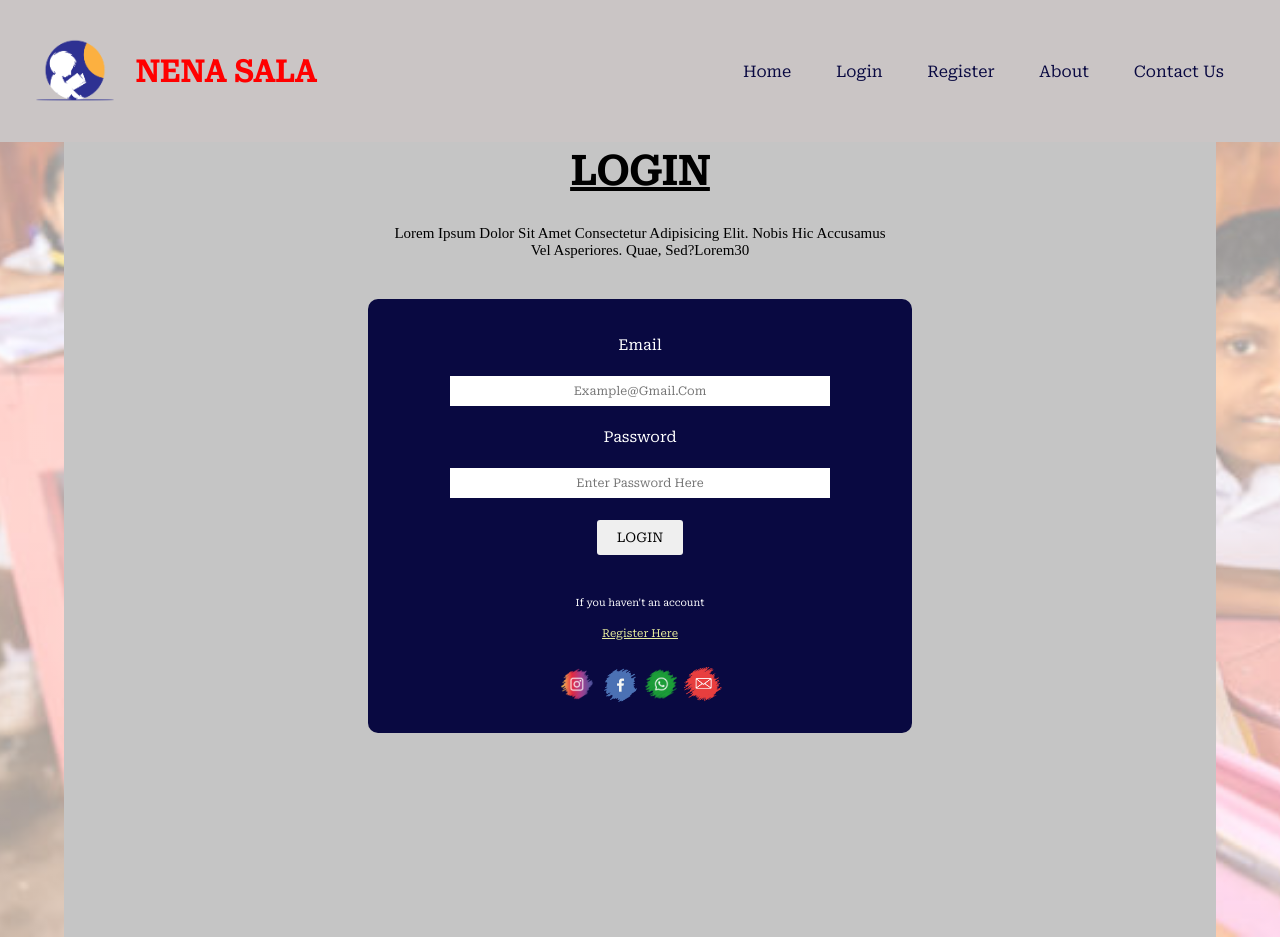
After one commit to RuchiraTharaka/CO226Project_Group16, a PHP site: page /login.php in a window 1280 px wide. The commit adds this page. Run offline with PHP 8.4, Linux system fonts and the light colour scheme.

Commit message:
start developing login page and reg page

```diff
--- a/css/main.css
+++ b/css/main.css
@@ -57,8 +57,20 @@ html::-webkit-scrollbar-thumb{
 }
 
 section {
-    padding: 5vw;
+    padding: 5vw 5vw  0 5vw;
 }
+
+button {
+    text-transform: uppercase;
+    padding: 1rem 2rem;
+    border-radius: 0.3rem;
+}
+
+button:hover {
+    cursor: pointer;
+    background: rgb(175, 167, 167);
+}
+
 
 .header{
     background: rgb(202, 197, 197);
@@ -71,7 +83,6 @@ section {
     left: 0;
     right: 0;
     z-index: 1000;
-
 }
 
 .header .logo{
@@ -92,13 +103,14 @@ section {
 }
 
 .header .navbar a{
+    color: var(--maiin-color);
     margin: 0.1rem;
     font-size: 1.6rem;
     padding-right: 40px;
 }
 .body {
-    min-height: 100vh;
-    max-height: 100vh;
+    min-height: 100%;
+    max-height: 100%;
     align-items: center;
     padding: 0;
     background-image: url('../images/bg.jpg');
@@ -149,8 +161,7 @@ section {
 }
 
 .section {
-    /* background: var(--bg); */
-    padding:  5rem;
+    padding:  6rem;
     align-items: center;
 }
 
@@ -176,6 +187,16 @@ section {
     padding: 1rem 0 2rem 0;
 }
 
+.container p{
+    font-family: "Times New Roman", Times, serif;
+    font-size: 1.5rem;
+    font-weight: lighter;
+    padding-top: 0rem;
+    padding-left: 20rem;
+    padding-right: 20rem;
+    padding-bottom: 4rem;
+}
+
 .container .sessions table {
     /* margin-left: auto;
     margin-right: auto;
@@ -191,7 +212,7 @@ section {
     font-family: var(--font);
     font-weight: 600;
     font-size: 2rem;
-    padding: 1rem 14rem;
+    padding: 1rem 13rem;
     background: rgb(82, 81, 81);
     color: #fff;
 }
@@ -228,18 +249,8 @@ tr:nth-child(even) {
 }
 
 .container .space {
-    min-width: 100vw;
+    /* min-width: 100vw; */
     min-height: 60vh;
-}
-
-.container .about p{
-    font-family: "Times New Roman", Times, serif;
-    font-size: 1.5rem;
-    font-weight: lighter;
-    padding-top: 0rem;
-    padding-left: 20rem;
-    padding-right: 20rem;
-    padding-bottom: 4rem;
 }
 
 .container .about .statistics .row {
@@ -263,7 +274,6 @@ tr:nth-child(even) {
     margin-right: auto;
 }
 
-
 .container .about .statistics .row .col-2 {
     margin-left: auto;
     margin-right: auto;
@@ -278,5 +288,130 @@ tr:nth-child(even) {
     margin-left: 18rem;
     margin-right: 18rem;
     min-height: 10rem;
-    background: var(--bg);
 }
+
+.form {
+    background: var(--maiin-color);
+    border-radius: 1rem;
+    padding-top: 2rem;
+    padding-bottom: 2rem;
+}
+
+.lbl {
+    color: #fff;
+    font-size: 1.5rem;
+    padding: 1rem;
+}
+
+.inp {
+    height: 3rem;
+    width: 380px;
+    font-size: 1.2rem;
+}
+
+table {
+    margin: auto;
+}
+
+.contact-form .form table td {
+    padding: 1rem;
+    background: var(--maiin-color);
+    text-align: left;
+}
+
+.info {
+    min-width: 100px;
+    min-height: 10px;
+    background: var(--maiin-color);
+}
+
+.contact-form   .form .btn {
+    text-align: center;
+}
+
+#email {
+    text-transform: lowercase;
+}
+
+.contact-img {
+    max-height: 4rem;
+}
+
+
+/* start login page css here  */
+
+.login {
+    padding-top: 0;
+    padding-bottom: 25.5vh;
+}
+
+.login .login-form {
+    margin-left: 18rem;
+    margin-right: 18rem;
+    min-height: 10rem;
+}
+
+.login .login-form .form table td {
+    padding-top: 1.5rem;
+    padding-bottom: 0.5rem;
+    background: var(--maiin-color);
+}
+
+.login .login-form .form .inp {
+    text-align: center;
+}
+
+.login .login-form .form .msg {
+    color: #fff;
+    font-size: 1rem;
+    padding-top: 3.5rem;
+    padding-bottom: 0.2rem;
+    text-transform: none    ;
+}
+
+.login .login-form .form .reg-link {
+    color: rgb(233, 238, 157);
+    font-size: 1.1rem;
+    text-decoration: underline;
+    padding-top: 0rem;
+    padding-bottom: 3.5rem;
+}
+
+.registration {
+    padding-top: 0;
+    padding-bottom: 25.5vh;
+}
+
+.registration .registration-form {
+    margin-left: 18rem;
+    margin-right: 18rem;
+    min-height: 10rem;
+}
+
+.registration .registration-form .form table td {
+    padding-top: 1.5rem;
+    padding-bottom: 0.5rem;
+    background: var(--maiin-color);
+}
+
+/* .registration .registration-form .form .inp {
+    text-align: c;
+} */
+
+.registration .registration-form .form .msg {
+    color: #fff;
+    font-size: 1rem;
+    padding-top: 3.5rem;
+    padding-bottom: 0.2rem;
+    text-transform: none    ;
+}
+
+.registration .registration-form .form .reg-link {
+    color: rgb(233, 238, 157);
+    font-size: 1.1rem;
+    text-decoration: underline;
+    padding-top: 0rem;
+    padding-bottom: 3.5rem;
+}
+
+/* ends registration page css here  */
--- /dev/null
+++ b/js/script.js
@@ -0,0 +1 @@
+var x = document.getElementById("m").rows.length;
--- /dev/null
+++ b/login.php
@@ -0,0 +1,51 @@
+<?php include("./partials/menu.php"); ?>
+
+    <!-- Body Sections begin  -->
+    <div class="body">
+        <section class="gradient">
+            <section class="container">
+                <div class="login section" id="">
+                    <h3>login</h3>
+                    <p>Lorem ipsum dolor sit amet consectetur adipisicing elit. Nobis hic accusamus vel asperiores. Quae, sed?lorem30</p>
+                    <div class="login-form">
+                        <div class="form">
+                            <table>
+                                <tr>
+                                    <td class="lbl" >email</td>
+                                </tr>
+                                <tr>
+                                    <td><input type="email" name="" id="mail" class="inp" placeholder="example@gmail.com"></td>
+                                </tr>
+                                <tr>
+                                    <td for="password" class="lbl" >password</td>
+                                </tr>
+                                <tr>
+                                    <td><input type="password" class="inp" id="password" name="password" placeholder="Enter password here"></td>
+                                </tr>
+                                <tr>
+                                    <td class="btn"><button type="submit">login</button></td>
+                                </tr>
+                                <tr>
+                                    <td class="msg">If you haven't an account</td>
+                                </tr>
+                                <tr>
+                                    <td><a class="reg-link" href="./register.php">register here</a></td>
+                                </tr>
+                            </table>
+                            <table>
+                                <tr>
+                                    <td ><a href="https://www.instagram.com/" target="_blank"><img class="contact-img" src="./images/insta.png" alt=""></a></td>
+                                    <td ><a href="https://www.facebook.com/" target="_blank"><img class="contact-img" src="./images/fb.png" alt=""></a></td>
+                                    <td ><a href="https://web.whatsapp.com/" target="_blank"><img class="contact-img" src="./images/wp.png" alt=""></a></td>
+                                    <td ><a href="https://mail.google.com/" target="_blank"><img class="contact-img" src="./images/email.png" alt=""></a></td>
+                                </tr>
+                            </table>
+                        </div>
+                    </div>
+                </div>
+            </section>
+        </section>
+    </div>
+    <!-- Body Sections ends  -->
+
+<?php include("./partials/footer.php"); ?>
--- /dev/null
+++ b/partials/footer.php
@@ -0,0 +1,3 @@
+<script src="./js/script.js"></script>
+</body>
+</html>
--- /dev/null
+++ b/partials/menu.php
@@ -0,0 +1,30 @@
+<!DOCTYPE html>
+<html lang="en">
+<head>
+    <meta charset="UTF-8">
+    <meta http-equiv="X-UA-Compatible" content="IE=edge">
+    <meta name="viewport" content="width=device-width, initial-scale=1.0">
+    <title>Nena Sala</title>
+    <link rel="stylesheet" href="./css/main.css">
+</head>
+<body>
+    <!-- Header sections starts -->
+    <div class="header">
+        <div class="logo">
+            <div class="logo-img">
+                <a href="index.php"><img src="images/logo.png" alt=""></a>
+            </div>
+            <div class="logo-text">
+                <a href="index.php">NENA SALA</a>
+            </div>
+        </div>
+
+        <div class="navbar">
+            <a href="./pages/home.php">Home</a>
+            <a href="./login.php">Login</a>
+            <a href="./register.php">Register</a>
+            <a href="./index.php#about">About</a>
+            <a href="./index.php#contact">Contact us</a>
+        </div>
+    </div>
+    <!-- Header sections ends -->
```
Also changed, not shown: index.php (+45 -40 lines), register.php (added, +72 -0 lines), script.js (deleted, +0 -15 lines), images/email.png (added), images/fb.png (added), images/insta.png (added), images/wp.png (added).
